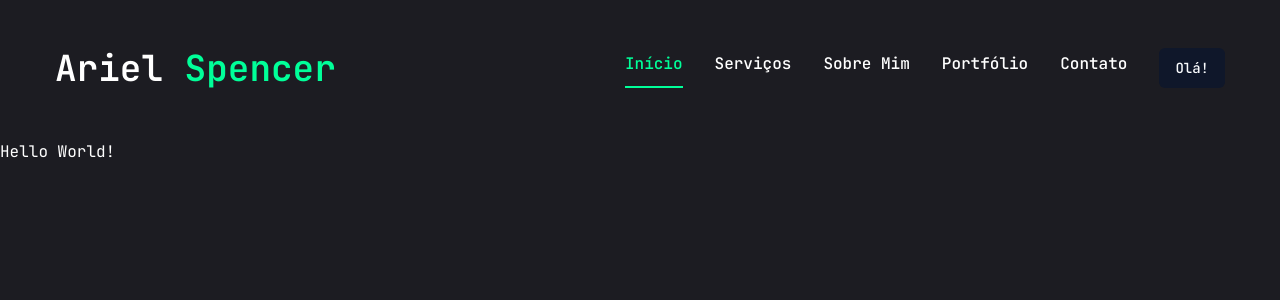
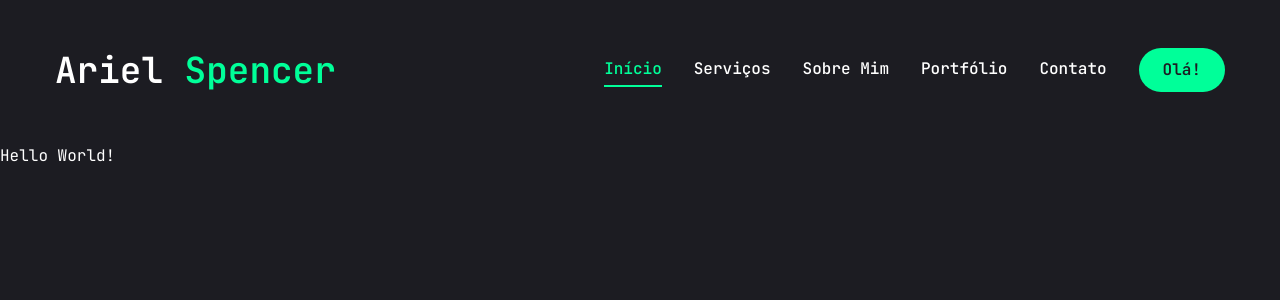
Before and after one commit to ArielSpencer/meu-site-nextjs, a Next.js app: page / in a window 1280 px wide. Shown: the top 300 px of the page. Built offline with nearby package versions, Linux system fonts and the light colour scheme.

Commit message:
Padronizar botões

```diff
--- a/components/Header.jsx
+++ b/components/Header.jsx
@@ -15,10 +15,11 @@
       </Link>
 
       {/* desktop nav */}
-      <div className="hidden xl:flex item-center gap-8">
+      <div className="hidden xl:flex items-center gap-8">
         <Nav />
         <Link href="http://wa.me/5511991007079">
-          <Button className="capitalize font-medium hover:text-accent translation-all">Olá!</Button>
+          {/* <Button className="capitalize font-medium hover:text-accent translation-all">Olá!</Button> */}
+          <Button>Olá!</Button>
         </Link>
       </div>
 
--- a/components/ui/button.jsx
+++ b/components/ui/button.jsx
@@ -5,25 +5,18 @@
 import { cn } from "@/lib/utils"
 
 const buttonVariants = cva(
-  "inline-flex items-center justify-center whitespace-nowrap rounded-md text-sm font-medium ring-offset-white transition-colors focus-visible:outline-none focus-visible:ring-2 focus-visible:ring-slate-950 focus-visible:ring-offset-2 disabled:pointer-events-none disabled:opacity-50 dark:ring-offset-slate-950 dark:focus-visible:ring-slate-300",
+  "inline-flex items-center justify-center whitespace-nowrap rounded-full text-base font-semibold ring-offset-white transition-colors",
   {
     variants: {
       variant: {
-        default: "bg-slate-900 text-slate-50 hover:bg-slate-900/90 dark:bg-slate-50 dark:text-slate-900 dark:hover:bg-slate-50/90",
-        destructive:
-          "bg-red-500 text-slate-50 hover:bg-red-500/90 dark:bg-red-900 dark:text-slate-50 dark:hover:bg-red-900/90",
-        outline:
-          "border border-slate-200 bg-white hover:bg-slate-100 hover:text-slate-900 dark:border-slate-800 dark:bg-slate-950 dark:hover:bg-slate-800 dark:hover:text-slate-50",
-        secondary:
-          "bg-slate-100 text-slate-900 hover:bg-slate-100/80 dark:bg-slate-800 dark:text-slate-50 dark:hover:bg-slate-800/80",
-        ghost: "hover:bg-slate-100 hover:text-slate-900 dark:hover:bg-slate-800 dark:hover:text-slate-50",
-        link: "text-slate-900 underline-offset-4 hover:underline dark:text-slate-50",
+        default: "bg-accent text-primary hover:bg-accent-hover",
+        primary: "bg-primary text-white",
+        outline: "border border-accent bg-transparent text-accent hover:bg-accent hover:text-primary",
       },
       size: {
-        default: "h-10 px-4 py-2",
-        sm: "h-9 rounded-md px-3",
-        lg: "h-11 rounded-md px-8",
-        icon: "h-10 w-10",
+        default: "h-[44px] px-6",
+        md: "h-[44px] px-6",
+        lg: "h-[56px] px-8 text-sm uppercase tracking-[2px]",
       },
     },
     defaultVariants: {
```
